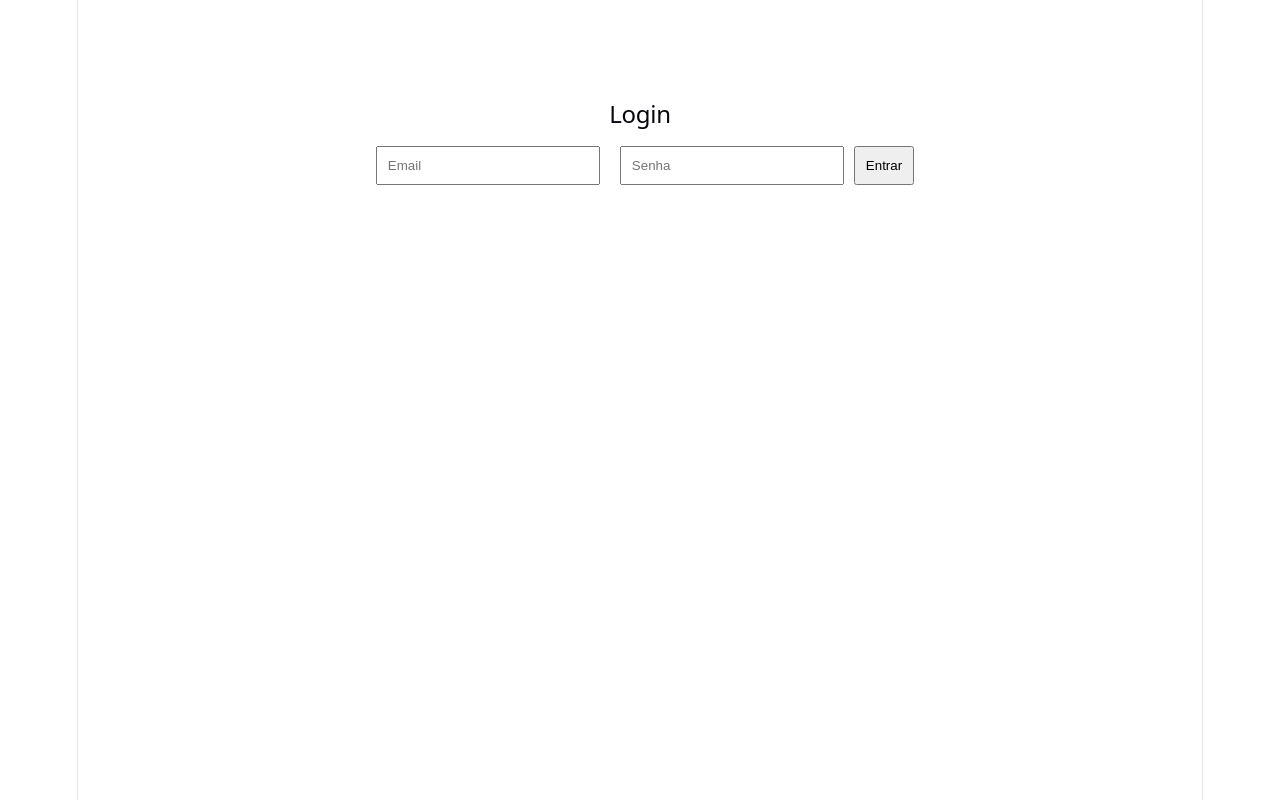
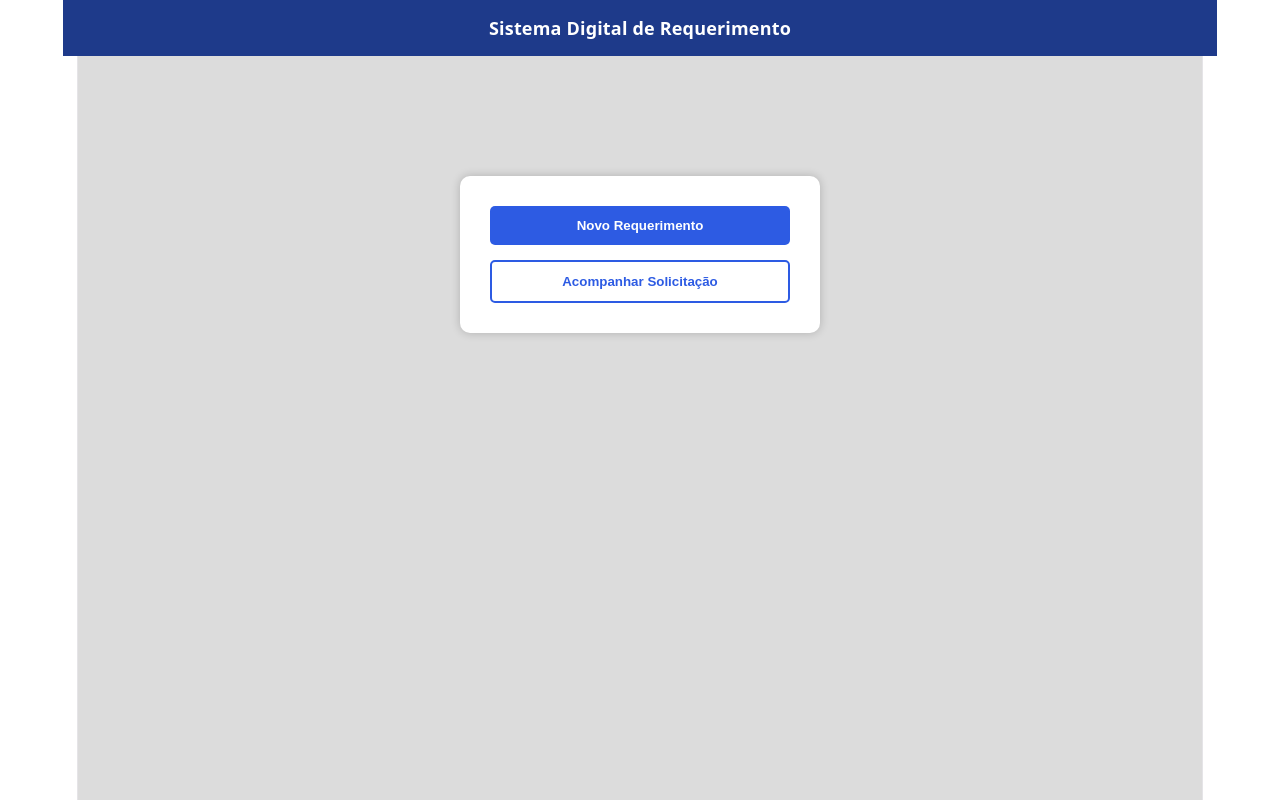
Before and after one commit to rafaelFaleiros/PI1, a React app in the folder frontend/: page / in a window 1280 px wide. Built offline with nearby package versions, Linux system fonts and the light colour scheme; the HTML template or start-up script is replaced by a standard one.

Commit message:
feat: criação da home e navegação entre telas

```diff
--- a/frontend/src/App.jsx
+++ b/frontend/src/App.jsx
@@ -1,14 +1,16 @@
 import { useState } from "react";
 import Login from "./pages/Login";
-import Requerimento from "./pages/Requerimento";
+import NovoRequerimento from "./pages/NovoRequerimento";
+import Home from "./pages/Home";
 
 function App() {
-  const [pagina, setPagina] = useState("login");
+  const [pagina, setPagina] = useState("home");
 
   return (
     <>
       {pagina === "login" && <Login mudarPagina={setPagina} />}
-      {pagina === "requerimento" && <Requerimento />}
+      {pagina === "home" && <Home mudarPagina={setPagina} />}
+      {pagina === "requerimento" && <NovoRequerimento />}
     </>
   );
 }
--- /dev/null
+++ b/frontend/src/pages/Home.jsx
@@ -0,0 +1,80 @@
+function Home({ mudarPagina }) {
+  return (
+    <div style={styles.container}>
+
+      {/* TOPO */}
+      <div style={styles.header}>
+        Sistema Digital de Requerimento
+      </div>
+
+      {/* CARD */}
+      <div style={styles.card}>
+        <button
+          style={styles.primaryButton}
+          onClick={() => mudarPagina("requerimento")}
+        >
+          Novo Requerimento
+        </button>
+
+        <button style={styles.secondaryButton}>
+          Acompanhar Solicitação
+        </button>
+      </div>
+    </div>
+  );
+}
+
+const styles = {
+  container: {
+    height: "100vh",
+    backgroundColor: "#dcdcdc",
+    display: "flex",
+    flexDirection: "column",
+    alignItems: "center",
+  },
+
+  header: {
+    width: "100%",
+    backgroundColor: "#1e3a8a",
+    color: "#fff",
+    padding: "15px",
+    textAlign: "center",
+    fontWeight: "bold",
+  },
+
+  card: {
+    marginTop: "120px",
+    backgroundColor: "#fff",
+    padding: "30px",
+    borderRadius: "10px",
+    width: "100%",
+    maxWidth: "300px",
+    textAlign: "center",
+    boxShadow: "0 0 10px rgba(0,0,0,0.2)",
+  },
+
+  primaryButton: {
+    width: "100%",
+    padding: "12px",
+    marginBottom: "15px",
+    backgroundColor: "#2d5be3",
+    color: "#fff",
+    border: "none",
+    borderRadius: "5px",
+    cursor: "pointer",
+    fontWeight: "bold",
+  },
+
+  secondaryButton: {
+    width: "100%",
+    padding: "12px",
+    backgroundColor: "#fff",
+    color: "#2d5be3",
+    border: "2px solid #2d5be3",
+    borderRadius: "5px",
+    cursor: "pointer",
+    fontWeight: "bold",
+  },
+};
+
+export default Home;
--- a/frontend/src/pages/Login.jsx
+++ b/frontend/src/pages/Login.jsx
@@ -1,43 +1,80 @@
-import { useState } from "react";
+function Login({ mudarPagina }) {
+  return (
+    <div style={styles.container}>
 
-function Login({ mudarPagina }) {
-  const [email, setEmail] = useState("");
-  const [senha, setSenha] = useState("");
+      {/* TOPO */}
+      <div style={styles.header}>
+        Sistema Digital de Requerimento
+      </div>
 
-  function entrar(e) {
-    e.preventDefault();
+      {/* CARD CENTRAL */}
+      <div style={styles.card}>
+        <h2 style={styles.cardTitle}>Autenticação GOV.br</h2>
 
-    if (!email || !senha) {
-      alert("Preencha tudo!");
-      return;
-    }
+        <p style={styles.text}>
+          Para acessar o sistema é necessário realizar a autenticação segura através da conta gov.com.br.
+        </p>
 
-    mudarPagina("requerimento");
-  }
-
-  return (
-    <div style={{ textAlign: "center", marginTop: "100px" }}>
-      <h2>Login</h2>
-
-      <form onSubmit={entrar}>
-        <input
-          type="email"
-          placeholder="Email"
-          style={{ padding: "10px", margin: "10px", width: "200px" }}
-        />
-
-        <input
-          type="password"
-          placeholder="Senha"
-          style={{ padding: "10px", margin: "10px", width: "200px" }}
-        />
-
-        <button style={{ padding: "10px", marginTop: "10px" }}>
-            Entrar
+        <button
+        style={styles.button}
+        onClick={() => mudarPagina("requerimento")}
+        >
+          Entrar com GOV.br
         </button>
-      </form>
+      </div>
     </div>
   );
 }
 
+const styles = {
+  container: {
+    height: "100vh",
+    backgroundColor: "#dcdcdc",
+    display: "flex",
+    flexDirection: "column",
+    alignItems: "center",
+  },
+
+  header: {
+    width: "100%",
+    backgroundColor: "#1e3a8a",
+    color: "#fff",
+    padding: "15px",
+    textAlign: "center",
+    fontSize: "20px",
+    fontWeight: "bold",
+  },
+
+  card: {
+    marginTop: "100px",
+    backgroundColor: "#fff",
+    padding: "30px",
+    borderRadius: "10px",
+    width: "350px",
+    textAlign: "center",
+    boxShadow: "0 0 10px rgba(0,0,0,0.3)",
+  },
+
+  cardTitle: {
+    marginBottom: "20px",
+  },
+
+  text: {
+    marginBottom: "20px",
+    fontSize: "14px",
+    color: "#333",
+  },
+
+  button: {
+    width: "100%",
+    padding: "12px",
+    backgroundColor: "#1351b4",
+    color: "#fff",
+    border: "none",
+    borderRadius: "5px",
+    cursor: "pointer",
+    fontWeight: "bold",
+  },
+};
+
 export default Login;
--- /dev/null
+++ b/frontend/src/pages/NovoRequerimento.jsx
@@ -0,0 +1,136 @@
+import { useState } from "react";
+
+function NovoRequerimento() {
+  const [nome, setNome] = useState("");
+  const [cpf, setCpf] = useState("");
+  const [email, setEmail] = useState("");
+  const [telefone, setTelefone] = useState("");
+  const [data, setData] = useState("");
+  const [local, setLocal] = useState("");
+  const [motivo, setMotivo] = useState("");
+  const [descricao, setDescricao] = useState("");
+
+  function enviar(e) {
+    e.preventDefault();
+
+    if (!nome || !cpf || !email) {
+      alert("Preencha os campos obrigatórios!");
+      return;
+    }
+
+    alert("Solicitação enviada!");
+  }
+
+  return (
+    <div style={styles.container}>
+
+      {/* TOPO */}
+      <div style={styles.header}>
+        Sistema Digital de Requerimentos
+      </div>
+
+      {/* CARD */}
+      <div style={styles.card}>
+        <h2>Novo Requerimento</h2>
+        <p style={{ fontSize: "12px" }}>
+          Campos marcados com (*) são obrigatórios.
+        </p>
+
+        <form onSubmit={enviar}>
+
+          <input placeholder="Nome do solicitante *" style={styles.input} onChange={(e) => setNome(e.target.value)} />
+
+          <input placeholder="CPF *" style={styles.input} onChange={(e) => setCpf(e.target.value)} />
+
+          <input placeholder="Email *" style={styles.input} onChange={(e) => setEmail(e.target.value)} />
+
+          <input placeholder="Telefone *" style={styles.input} onChange={(e) => setTelefone(e.target.value)} />
+
+          <input placeholder="Data do ocorrido *" style={styles.input} onChange={(e) => setData(e.target.value)} />
+
+          <input placeholder="Local da ocorrência *" style={styles.input} onChange={(e) => setLocal(e.target.value)} />
+
+          <input placeholder="Motivo da solicitação *" style={styles.input} onChange={(e) => setMotivo(e.target.value)} />
+
+          <textarea placeholder="Descrição da solicitação *" style={styles.textarea} onChange={(e) => setDescricao(e.target.value)} />
+
+          <input type="file" style={styles.input} />
+
+          <div style={styles.checkboxContainer}>
+            <input type="checkbox" />
+            <span> Declaro que as informações fornecidas são verdadeiras.</span>
+          </div>
+
+          <button style={styles.button}>Enviar solicitação</button>
+
+        </form>
+      </div>
+    </div>
+  );
+}
+
+const styles = {
+  container: {
+    minHeight: "100vh",
+    backgroundColor: "#dcdcdc",
+    display: "flex",
+    flexDirection: "column",
+    alignItems: "center",
+  },
+
+  header: {
+    width: "100%",
+    backgroundColor: "#1e3a8a",
+    color: "#fff",
+    padding: "15px",
+    textAlign: "center",
+    fontWeight: "bold",
+  },
+
+  card: {
+    marginTop: "40px",
+    backgroundColor: "#fff",
+    padding: "30px",
+    borderRadius: "10px",
+    width: "100%",
+    maxWidth: "400px",
+    boxShadow: "0 0 10px rgba(0,0,0,0.2)",
+  },
+
+  input: {
+    width: "100%",
+    padding: "10px",
+    marginTop: "10px",
+    borderRadius: "5px",
+    border: "1px solid #ccc",
+    boxSizing: "border-box"
+  },
+
+  textarea: {
+    width: "100%",
+    padding: "10px",
+    marginTop: "10px",
+    borderRadius: "5px",
+    border: "1px solid #ccc",
+    height: "100px",
+    boxSizing: "border-box"
+  },
+
+  checkboxContainer: {
+    marginTop: "10px",
+    fontSize: "12px",
+  },
+
+  button: {
+    width: "100%",
+    marginTop: "20px",
+    padding: "12px",
+    backgroundColor: "#2d5be3",
+    color: "#fff",
+    border: "none",
+    borderRadius: "5px",
+    cursor: "pointer",
+  },
+};
+
+export default NovoRequerimento;
--- a/frontend/src/pages/Requerimento.jsx
+++ /dev/null
@@ -1,33 +0,0 @@
-import { useState } from "react";
-
-function Requerimento() {
-  const [texto, setTexto] = useState("");
-
-  function enviar(e) {
-    e.preventDefault();
-
-    if (!texto) {
-      alert("Digite algo!");
-      return;
-    }
-
-    alert("Enviado com sucesso!");
-  }
-
-  return (
-    <div>
-      <h2>Novo Requerimento</h2>
-
-      <form onSubmit={enviar}>
-        <textarea
-          placeholder="Descreva seu problema..."
-          onChange={(e) => setTexto(e.target.value)}
-        />
-
-        <button type="submit">Enviar</button>
-      </form>
-    </div>
-  );
-}
-
-export default Requerimento;
```
